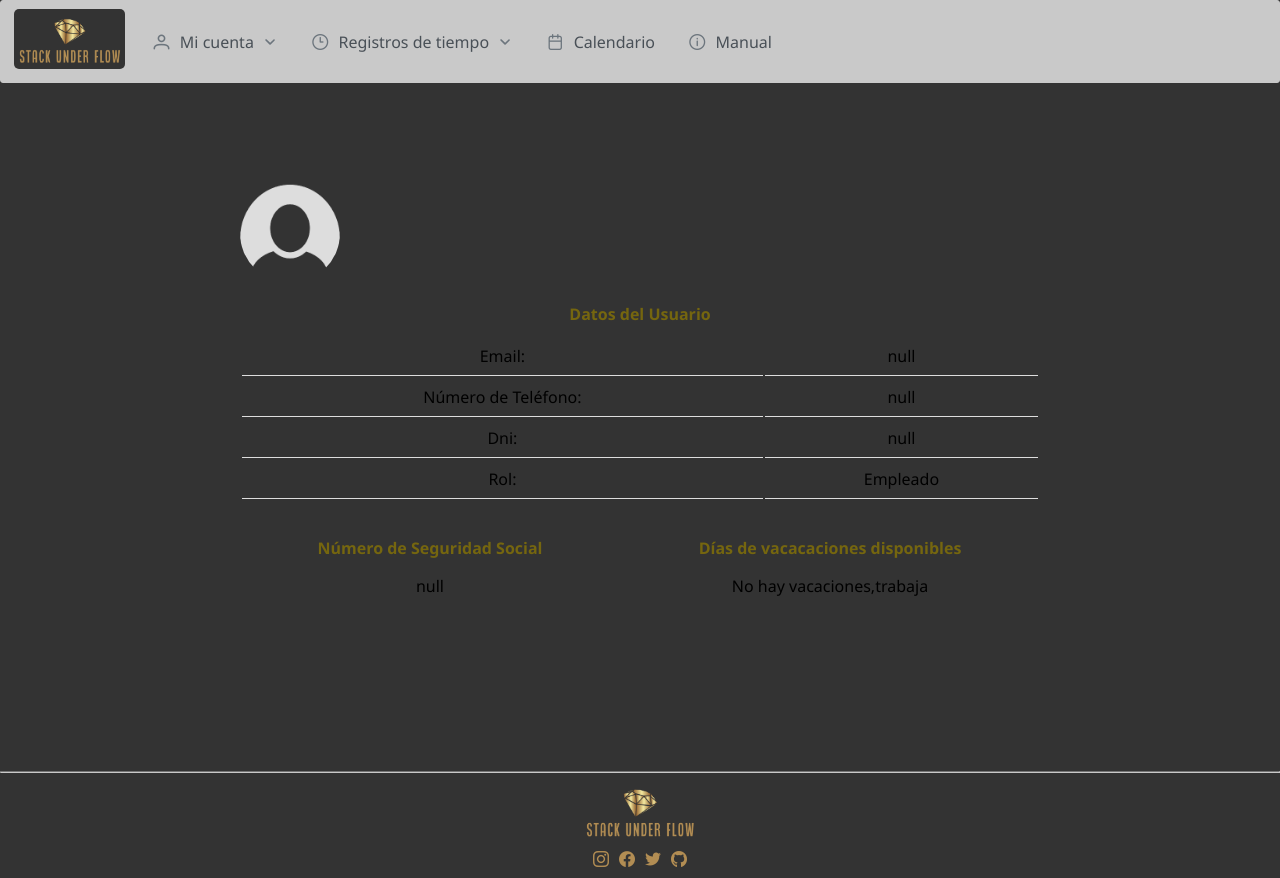
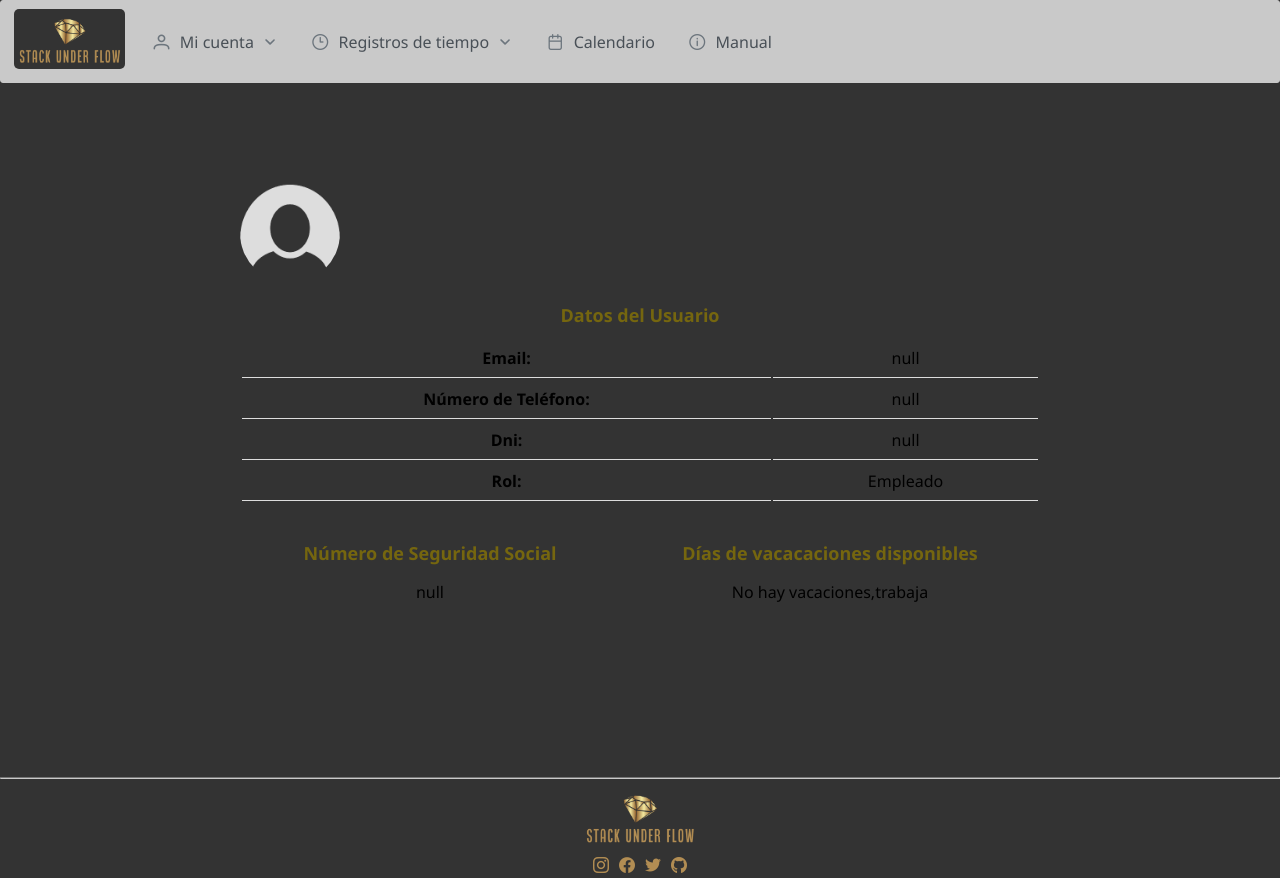
Before and after one commit to SyTW2324/E02, a Vue app in the folder labRecApp/frontend/: page /profile in a window 1280 px wide. Built offline with nearby package versions, Linux system fonts and the light colour scheme.

Commit message:
Se modifica el tamaño del texto

```diff
--- a/labRecApp/frontend/src/components/userProfileComponent.vue
+++ b/labRecApp/frontend/src/components/userProfileComponent.vue
@@ -3,40 +3,40 @@
         <div class="profile-header">
             <img src="../assets/Login_usuario.png" alt="User Photo" class="profile-photo" />
             <div class="user-info">
-                <h2 class="golden-text" >{{ getUserFullName() }}</h2>
+                <h2 class="golden-text large-text" >{{ getUserFullName() }}</h2>
             </div>
         </div>
 
         <div class="profile-details">
-            <h3 class="golden-text" >Datos del Usuario</h3>
+            <h3 class="golden-text medium-text" >Datos del Usuario</h3>
             <table>
                 <tr>
-                    <td>Email:</td>
-                    <td>{{ getUserEmail() }}</td>
+                    <td class="small-text-bold">Email:</td>
+                    <td class="small-text">{{ getUserEmail() }}</td>
                 </tr>
                 <tr>
-                    <td>Número de Teléfono:</td>
-                    <td>{{ getUserPhone() }}</td>
+                    <td class="small-text-bold">Número de Teléfono:</td>
+                    <td class="small-text">{{ getUserPhone() }}</td>
                 </tr>
                 <tr>
-                    <td>Dni:</td>
-                    <td>{{ getUserDni() }}</td>
+                    <td class="small-text-bold">Dni:</td>
+                    <td class="small-text">{{ getUserDni() }}</td>
                 </tr>
                 <tr>
-                    <td>Rol:</td>
-                    <td>{{ getUserRol() }}</td>
+                    <td class="small-text-bold">Rol:</td>
+                    <td class="small-text">{{ getUserRol() }}</td>
                 </tr>
             </table>
         </div>
 
         <div class="extra-info-panel">
             <div class="panel-item">
-                <h3 class="golden-text" >Número de Seguridad Social</h3>
-                <p>{{ getUserSecurityNumber() }}</p>
+                <h3 class="golden-text medium-text" >Número de Seguridad Social</h3>
+                <p class="small-text" >{{ getUserSecurityNumber() }}</p>
             </div>
             <div class="panel-item">
-                <h3 class="golden-text" >Días de vacacaciones disponibles</h3>
-                <p>{{ getUserVacationAvailableDays() }}</p>
+                <h3 class="golden-text medium-text" >Días de vacacaciones disponibles</h3>
+                <p class="small-text">{{ getUserVacationAvailableDays() }}</p>
             </div>
         </div>
     </div>
--- a/labRecApp/frontend/src/styles/userProfile_style.css
+++ b/labRecApp/frontend/src/styles/userProfile_style.css
@@ -58,3 +58,22 @@
 .golden-text {
     color: rgba(124, 107, 11, 0.901);
 }
+
+.large-text {
+    font-size: 24px;
+    font-weight: bold;
+}
+
+.medium-text {
+    font-size: 18px;
+    font-weight: bold;
+}
+
+.small-text-bold {
+    font-size: 16px;
+    font-weight: bold;
+}
+
+.small-text {
+    font-size: 16px;
+}
```
